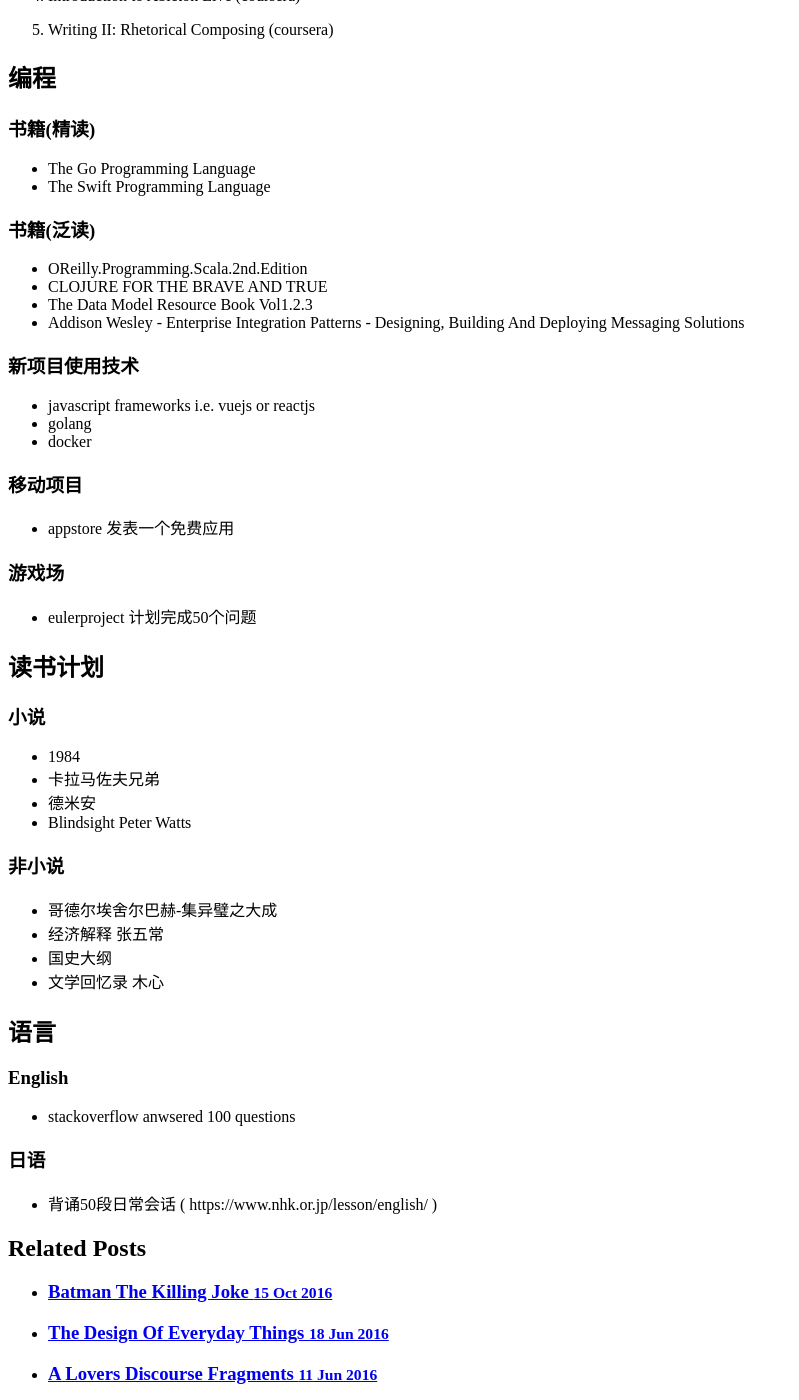
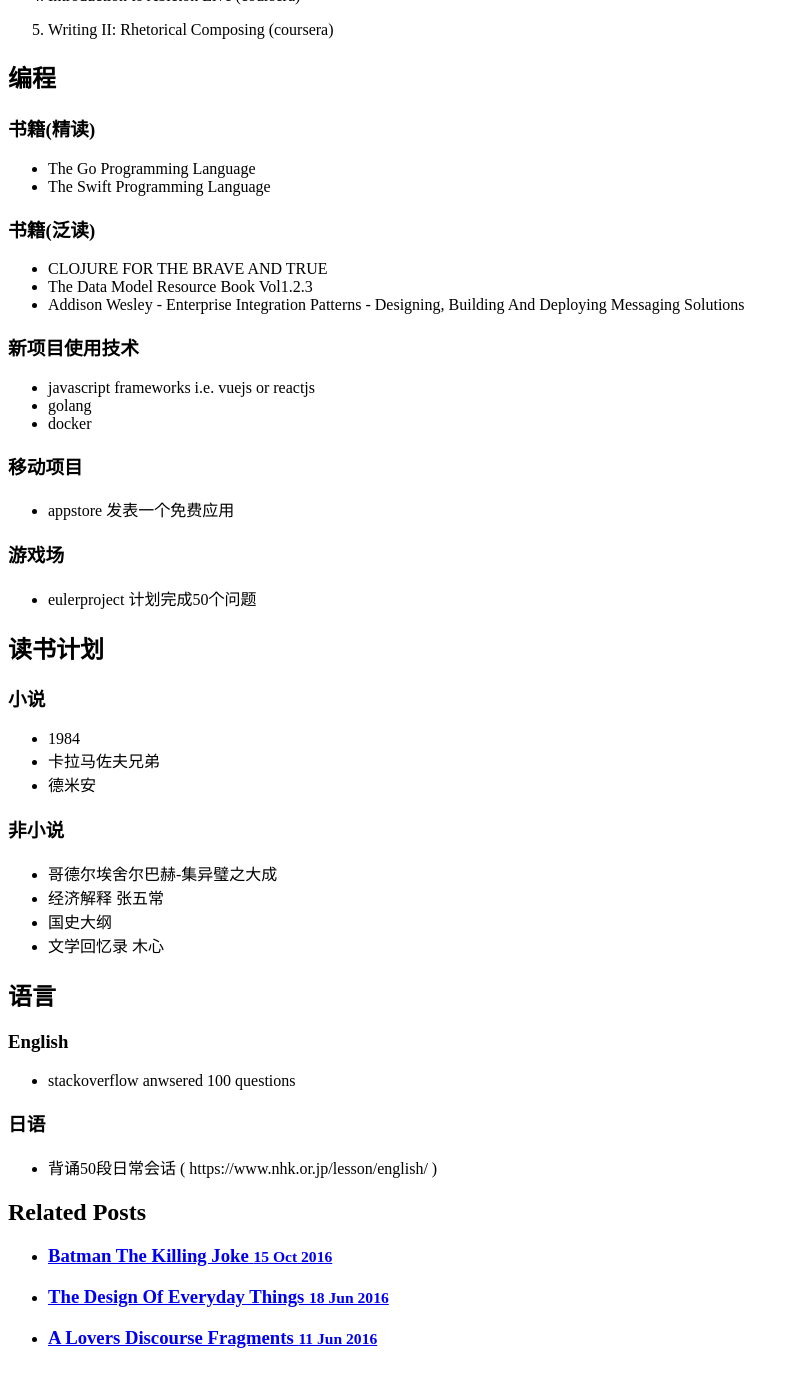
Before and after one commit to air33/air33.github.io, a Jekyll site: the page built from _posts/private/2017-03-02-todo-list-2017.md, in a window 1280 px wide and 1400 px high, scrolled down 1198 px. Shown: the whole window, without its empty margins (0-799 px from the left). Built offline with Jekyll 4.4.1, drawn with Linux system fonts in a browser that asks for light colours; after the commit the page ends 2566 px from its top, so only the background shows below that.

Commit message:
modifed 2017 todo-list

```diff
--- a/_posts/private/2017-03-02-todo-list-2017.md
+++ b/_posts/private/2017-03-02-todo-list-2017.md
@@ -59,7 +59,6 @@
 
 ### 书籍(泛读)
 
-* OReilly.Programming.Scala.2nd.Edition
 * CLOJURE FOR THE BRAVE AND TRUE
 * The Data Model Resource Book Vol1.2.3
 * Addison Wesley - Enterprise Integration Patterns - Designing, Building And Deploying Messaging Solutions
@@ -83,7 +82,6 @@
 * 1984
 * 卡拉马佐夫兄弟
 * 德米安
-* Blindsight Peter Watts
 
 ### 非小说
 
```
